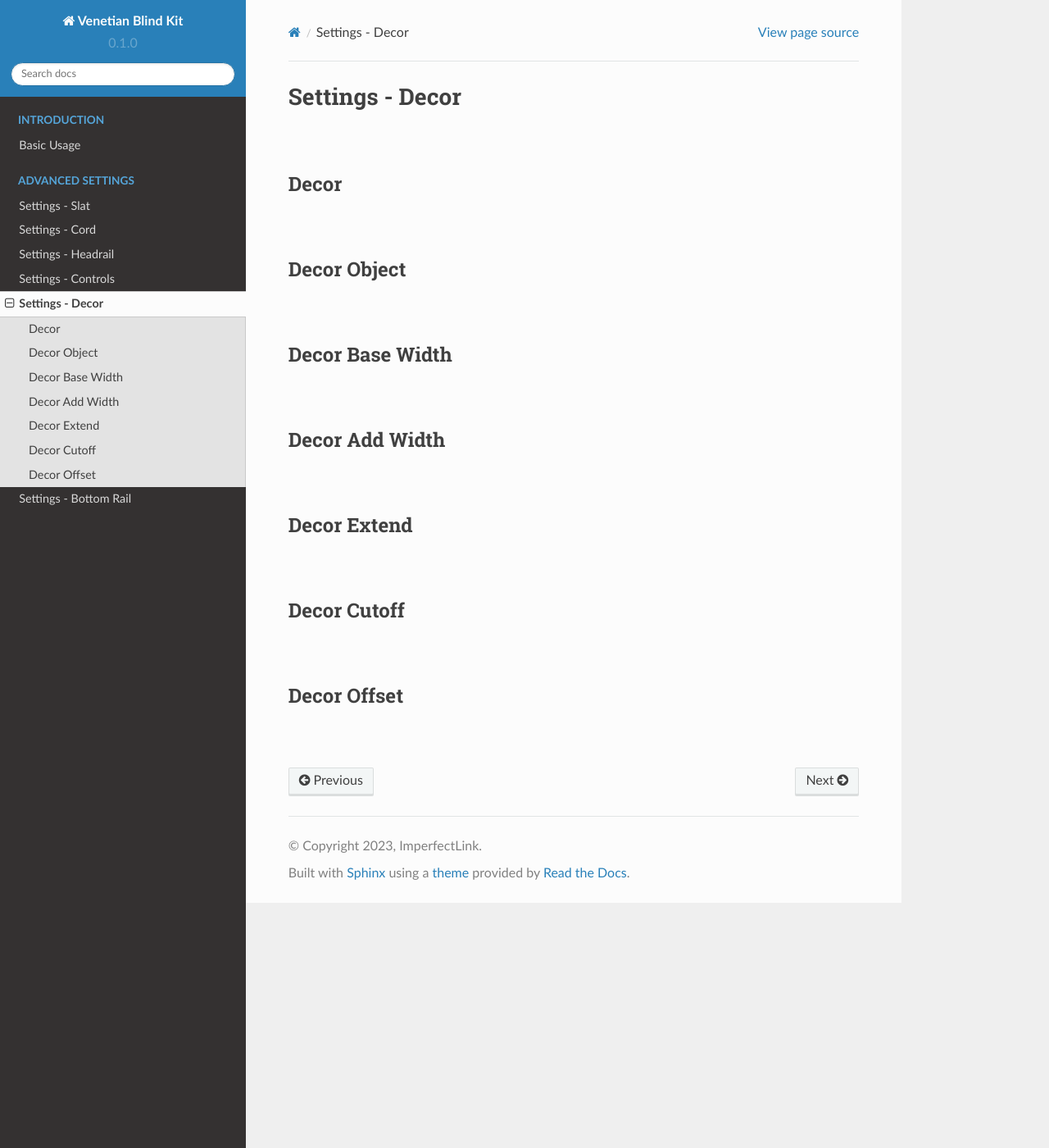
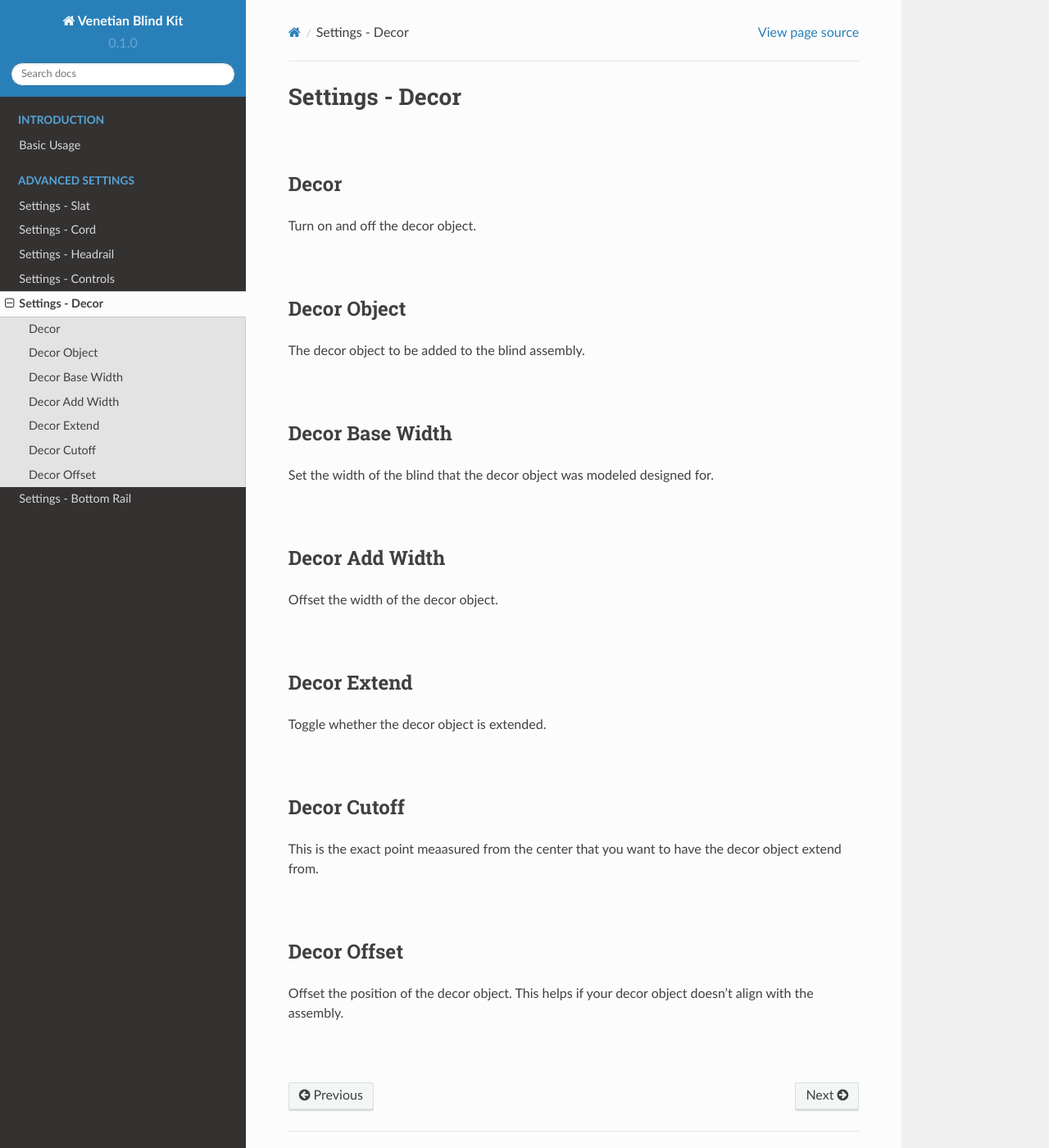
Before and after one commit to imperfectlink/VenetianBlindKit, a Sphinx documentation site: the page built from docs/source/decor.rst, in a window 1280 px wide and 1400 px high. Shown: the whole window at 82% size. Built offline with Sphinx 7.4.7 and the Read the Docs theme 2.0.0, drawn with Linux system fonts in a browser that asks for light colours.

Commit message:
Update decor.rst

```diff
--- a/docs/source/decor.rst
+++ b/docs/source/decor.rst
@@ -6,34 +6,48 @@ Settings - Decor
 Decor
 ~~~~
 
+Turn on and off the decor object.
+
 |
 
 Decor Object
 ~~~~
+
+The decor object to be added to the blind assembly.
 
 |
 
 Decor Base Width
 ~~~~
 
+Set the width of the blind that the decor object was modeled designed for.
+
 |
 
 Decor Add Width
 ~~~~
+
+Offset the width of the decor object.
 
 |
 
 Decor Extend
 ~~~~
 
+Toggle whether the decor object is extended.
+
 |
 
 Decor Cutoff
 ~~~~
+
+This is the exact point meaasured from the center that you want to have the decor object extend from.
 
 |
 
 Decor Offset
 ~~~~
 
+Offset the position of the decor object. This helps if your decor object doesn't align with the assembly.
+
 |
```
